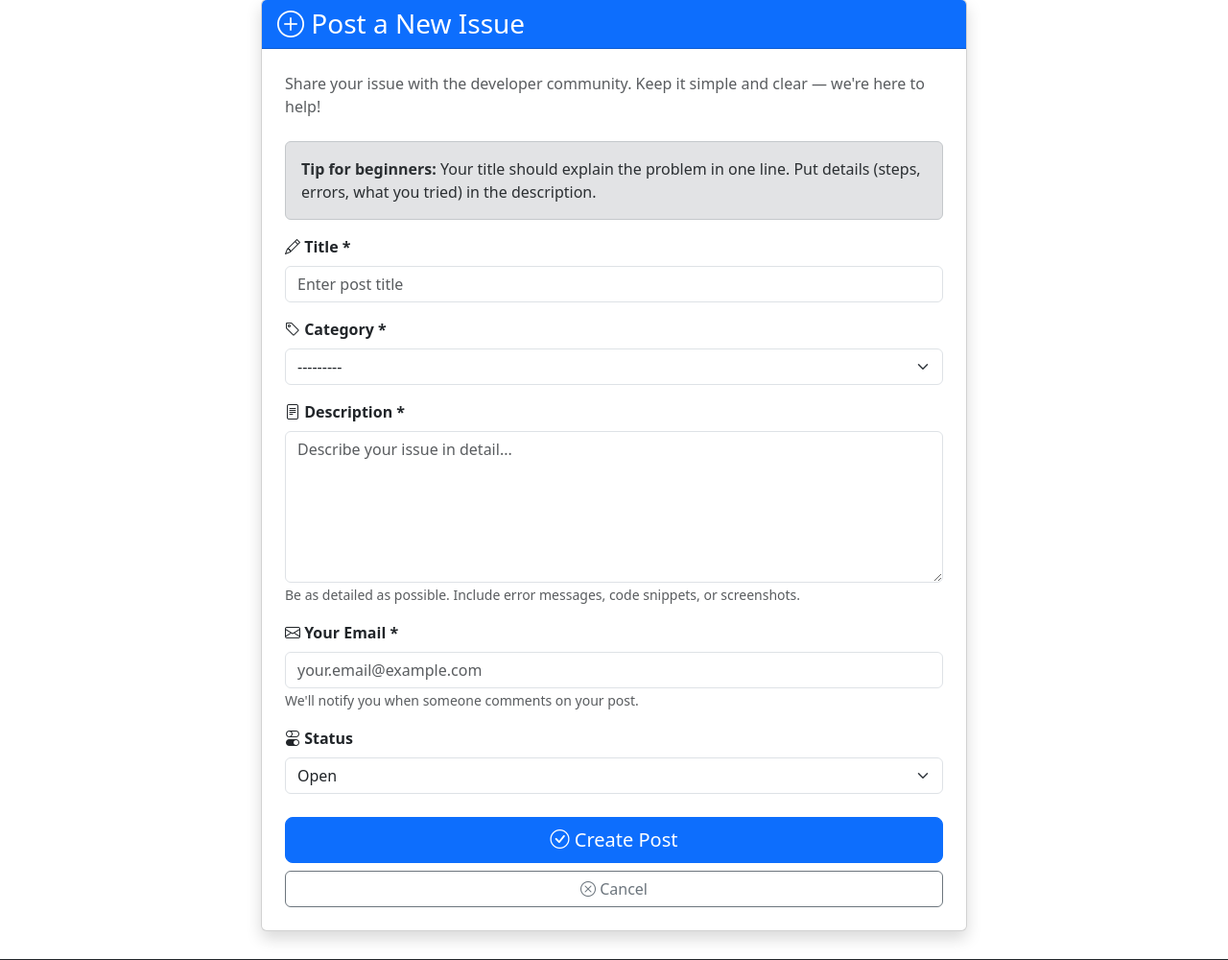
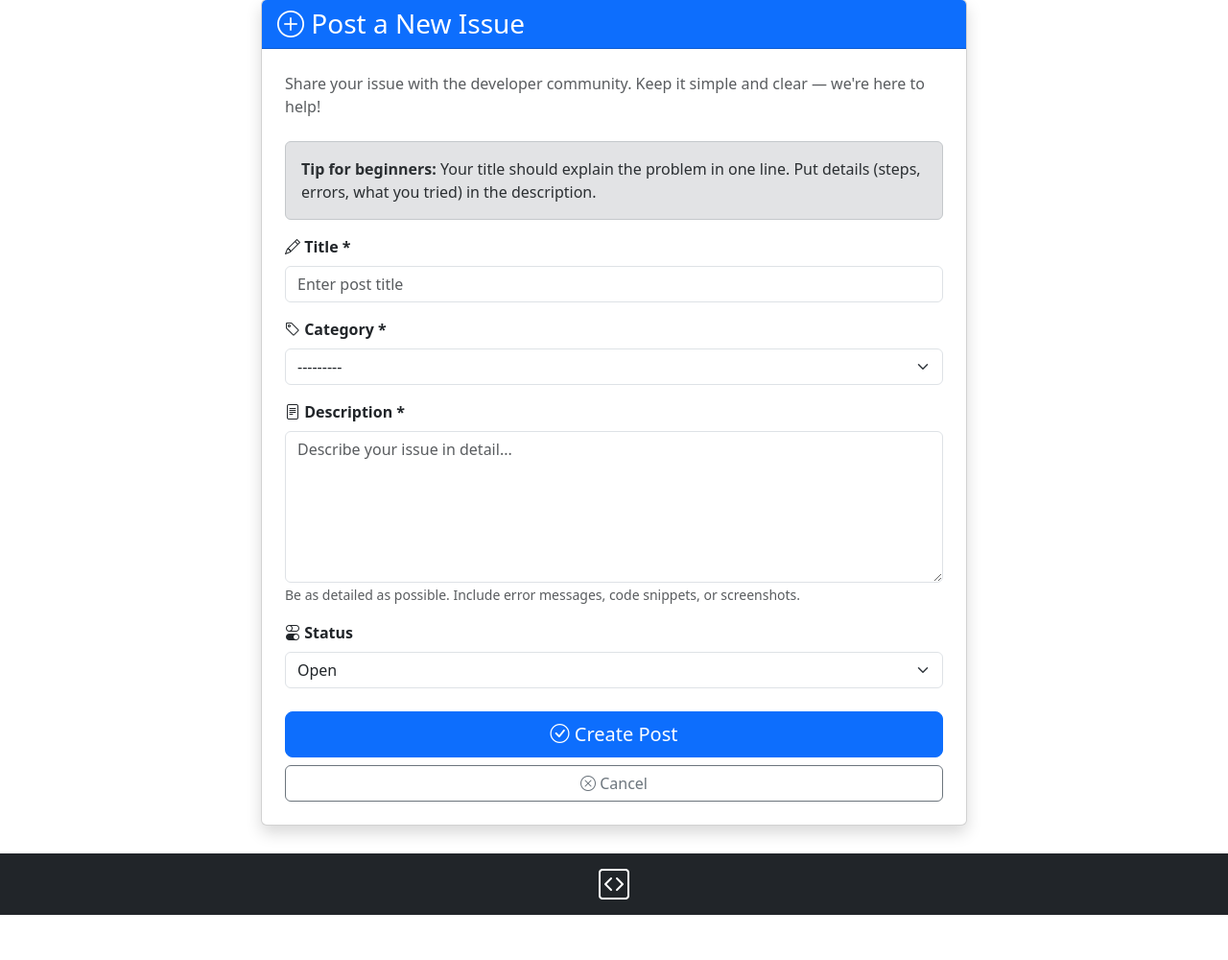
Before and after one commit to nomad-level/DevDesk, a Django app: page /post/new/ in a window 1280 px wide. Shown: the part 111-1111 px from the top of the page at 96% size. After the commit the page ends 1064 px from the top, so only its background shows below. Run offline with Django 5.2, Linux system fonts and the light colour scheme.

Commit message:
button customization

```diff
--- a/posts/forms.py
+++ b/posts/forms.py
@@ -5,7 +5,7 @@ from .models import Post, Comment
 class PostForm(forms.ModelForm):
     class Meta:
         model = Post
-        fields = ['title', 'category', 'description', 'email', 'status']
+        fields = ['title', 'category', 'description', 'status']
         widgets = {
             'title': forms.TextInput(attrs={
                 'class': 'form-control',
@@ -18,10 +18,6 @@ class PostForm(forms.ModelForm):
                 'class': 'form-control',
                 'rows': 6,
                 'placeholder': 'Describe your issue in detail...'
-            }),
-            'email': forms.EmailInput(attrs={
-                'class': 'form-control',
-                'placeholder': 'your.email@example.com'
             }),
             'status': forms.Select(attrs={
                 'class': 'form-select'
--- a/posts/models.py
+++ b/posts/models.py
@@ -21,7 +21,8 @@ class Post(models.Model):
     assign = models.CharField(max_length=100, default='Public')
     category = models.CharField(max_length=20, choices=CATEGORY_CHOICES)
     description = models.TextField()
-    email = models.EmailField()
+    email = models.EmailField(blank=True, null=True)
+    session_id = models.CharField(max_length=100, blank=True, null=True)
     status = models.CharField(max_length=10, choices=STATUS_CHOICES, default='open')
     date_created = models.DateTimeField(auto_now_add=True)
 
--- a/posts/views.py
+++ b/posts/views.py
@@ -4,10 +4,14 @@ from django.core.mail import send_mail
 from django.conf import settings
 from .models import Post, Comment
 from .forms import PostForm, CommentForm
+import uuid
 
 
 def post_list(request):
     posts = Post.objects.all()
+
+    # Get or create session ID
+    session_id = request.COOKIES.get('devdesk_session_id')
 
     # Filter by category
     category = request.GET.get('category')
@@ -19,12 +23,19 @@ def post_list(request):
     if status:
         posts = posts.filter(status=status)
 
+    # Filter by "my posts"
+    my_posts = request.GET.get('my_posts')
+    if my_posts and session_id:
+        posts = posts.filter(session_id=session_id)
+
     context = {
         'posts': posts,
         'categories': Post.CATEGORY_CHOICES,
         'statuses': Post.STATUS_CHOICES,
         'selected_category': category,
         'selected_status': status,
+        'show_my_posts': my_posts,
+        'session_id': session_id,
     }
     return render(request, 'posts/post_list.html', context)
 
@@ -32,6 +43,10 @@ def post_list(request):
 def post_detail(request, pk):
     post = get_object_or_404(Post, pk=pk)
     comments = post.comments.all()
+
+    # Get or create session ID
+    session_id = request.COOKIES.get('devdesk_session_id')
+    is_owner = (session_id and post.session_id == session_id)
 
     if request.method == 'POST':
         form = CommentForm(request.POST, request.FILES)
@@ -52,6 +67,7 @@ def post_detail(request, pk):
         'post': post,
         'comments': comments,
         'form': form,
+        'is_owner': is_owner,
     }
     return render(request, 'posts/post_detail.html', context)
 
@@ -61,9 +77,20 @@ def post_create(request):
     if request.method == 'POST':
         form = PostForm(request.POST)
         if form.is_valid():
-            post = form.save()
+            post = form.save(commit=False)
+
+            # Get or create session ID
+            session_id = request.COOKIES.get('devdesk_session_id')
+            if not session_id:
+                session_id = str(uuid.uuid4())
+
+            post.session_id = session_id
+            post.save()
+
             messages.success(request, 'Your post has been created successfully!')
-            return redirect('post_detail', pk=post.pk)
+            response = redirect('post_detail', pk=post.pk)
+            response.set_cookie('devdesk_session_id', session_id, max_age=365*24*60*60)  # 1 year
+            return response
     else:
         form = PostForm()
 
@@ -76,6 +103,13 @@ def post_create(request):
 def post_edit(request, pk):
     """Edit an existing post"""
     post = get_object_or_404(Post, pk=pk)
+
+    # Check if user owns this post
+    session_id = request.COOKIES.get('devdesk_session_id')
+    if not session_id or post.session_id != session_id:
+        messages.error(request, 'You can only edit your own posts!')
+        return redirect('post_detail', pk=post.pk)
+
     if request.method == 'POST':
         form = PostForm(request.POST, instance=post)
         if form.is_valid():
@@ -95,6 +129,13 @@ def post_edit(request, pk):
 def post_delete(request, pk):
     """Delete a post"""
     post = get_object_or_404(Post, pk=pk)
+
+    # Check if user owns this post
+    session_id = request.COOKIES.get('devdesk_session_id')
+    if not session_id or post.session_id != session_id:
+        messages.error(request, 'You can only delete your own posts!')
+        return redirect('post_detail', pk=post.pk)
+
     if request.method == 'POST':
         post.delete()
         messages.success(request, 'Post has been deleted successfully!')
--- a/templates/posts/post_create.html
+++ b/templates/posts/post_create.html
@@ -55,19 +55,6 @@
                             {% endif %}
                         </div>
 
-                        <div class="mb-3">
-                            <label for="{{ form.email.id_for_label }}" class="form-label fw-bold">
-                                <i class="bi bi-envelope"></i> Your Email *
-                            </label>
-                            {{ form.email }}
-                            <small class="form-text text-muted">
-                                We'll notify you when someone comments on your post.
-                            </small>
-                            {% if form.email.errors %}
-                            <div class="text-danger small mt-1">{{ form.email.errors }}</div>
-                            {% endif %}
-                        </div>
-
                         <div class="mb-4">
                             <label for="{{ form.status.id_for_label }}" class="form-label fw-bold">
                                 <i class="bi bi-toggles"></i> Status
--- a/templates/posts/post_detail.html
+++ b/templates/posts/post_detail.html
@@ -18,6 +18,7 @@
                     {% else %}
                     <span class="badge bg-warning text-dark fs-6"><i class="bi bi-exclamation-circle"></i> Open</span>
                     {% endif %}
+                    {% if is_owner %}
                     <a href="{% url 'post_edit' post.pk %}" class="btn btn-outline-light btn-sm">
                         <i class="bi bi-pencil-square"></i> Edit
                     </a>
@@ -27,6 +28,7 @@
                             <i class="bi bi-trash"></i> Delete
                         </button>
                     </form>
+                    {% endif %}
                 </div>
             </div>
         </div>
```
Also changed, not shown: templates/posts/post_edit.html (+0 -10 lines), templates/posts/post_list.html (+10 -3 lines), posts/migrations/0002_post_session_id_alter_post_email.py (added).
